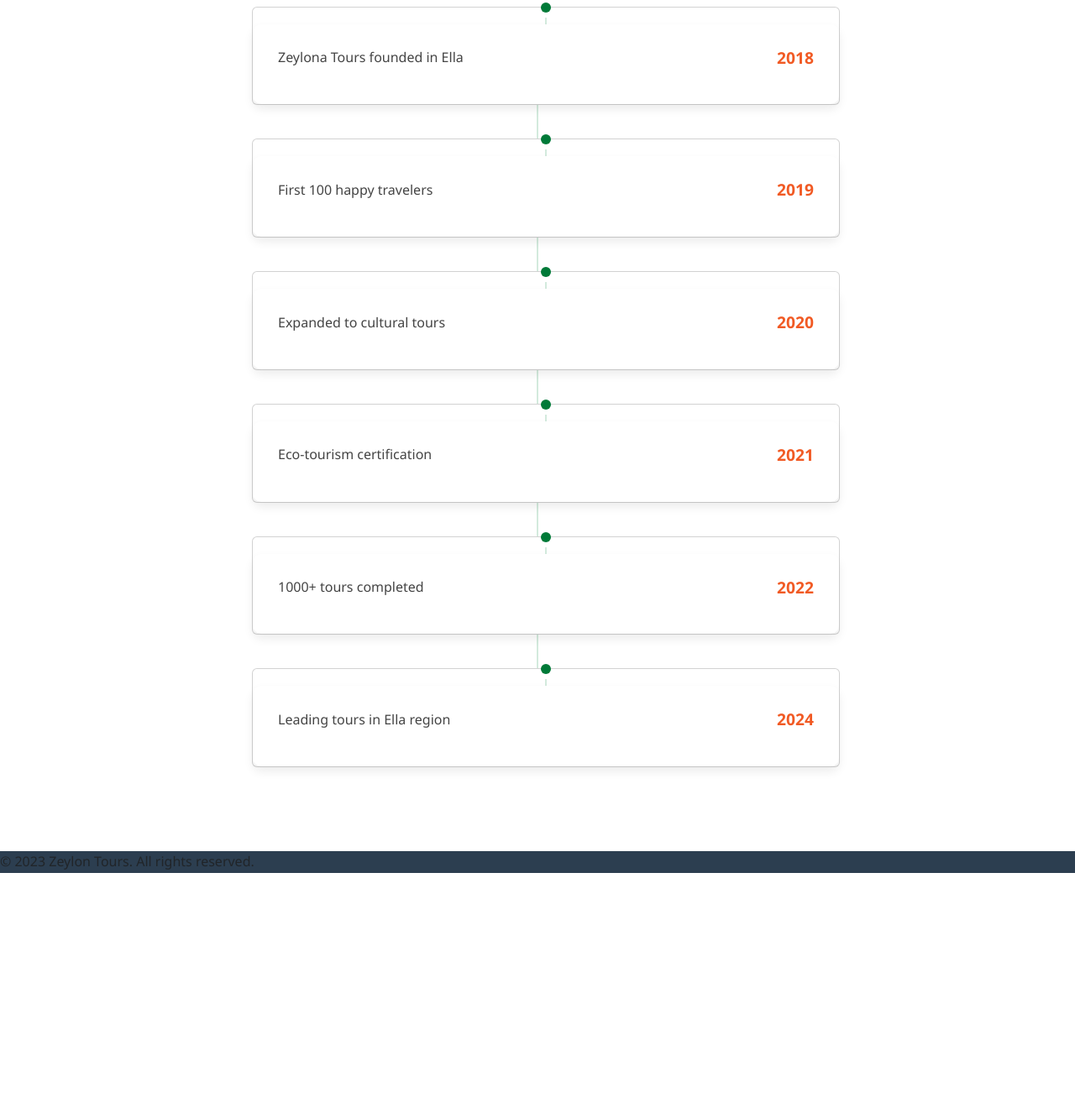
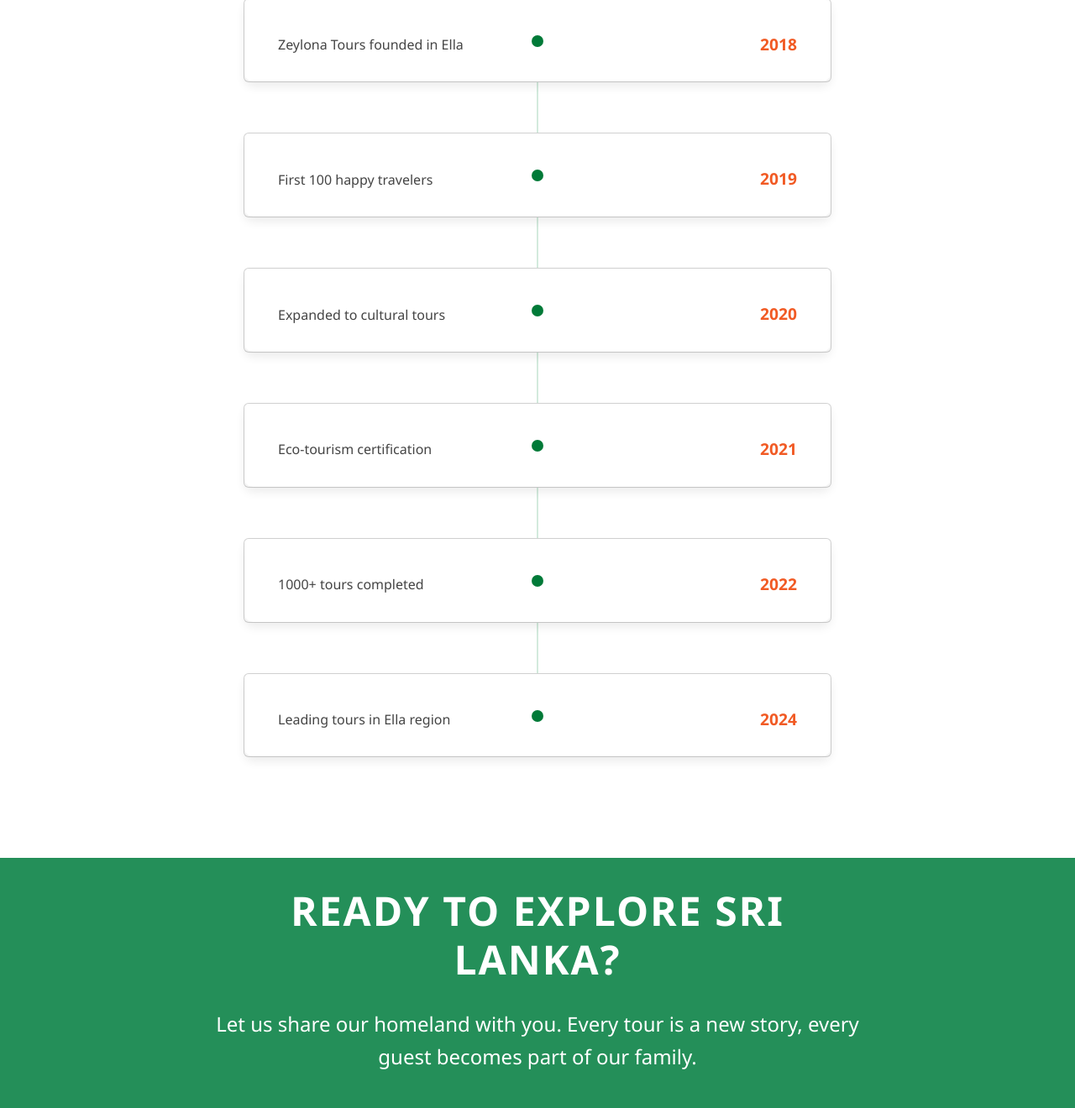
Before and after one commit to Shondarzer-Taroka/zeylon-tours, a website: page about.html in a window 1280 px wide. Shown: the part 1480-2800 px from the top of the page at 84% size. Before the commit the page ends 2535 px from the top, so only its background shows below. Drawn offline with nearby package versions, Linux system fonts and the light colour scheme.

Commit message:
time line done

```diff
--- a/about.html
+++ b/about.html
@@ -13,6 +13,7 @@
     <link rel="stylesheet" href="css/OurStoryAndMission.css">
     <link rel="stylesheet" href="css/why-choose.css">
     <link rel="stylesheet" href="css/timeline-section.css">
+    <link rel="stylesheet" href="css/explore-section.css">
 </head>
 
 <body>
@@ -136,61 +137,83 @@
             </section>
 
 
+
+
   <section class="timeline-section">
     <h2 class="title">Our Journey</h2>
     <p class="subtitle">Milestones that shaped Zeylona Tours</p>
 
     <div class="timeline">
+
+      <!-- Card 1 -->
       <div class="card">
-                        <span class="dot"></span>
         <div class="card-inner">
-                            <p class="left">Zeylona Tours founded in Ella</p>
-                            <p class="right">2018</p>
+          <div class="dot"></div>
+          <div class="left">Zeylona Tours founded in Ella</div>
+          <div class="right">2018</div>
         </div>
       </div>
 
+      <!-- Card 2 -->
       <div class="card">
-                        <span class="dot"></span>
         <div class="card-inner">
-                            <p class="left">First 100 happy travelers</p>
-                            <p class="right">2019</p>
+          <div class="dot"></div>
+          <div class="left">First 100 happy travelers</div>
+          <div class="right">2019</div>
         </div>
       </div>
 
+      <!-- Card 3 -->
       <div class="card">
-                        <span class="dot"></span>
         <div class="card-inner">
-                            <p class="left">Expanded to cultural tours</p>
-                            <p class="right">2020</p>
+          <div class="dot"></div>
+          <div class="left">Expanded to cultural tours</div>
+          <div class="right">2020</div>
         </div>
       </div>
 
+      <!-- Card 4 -->
       <div class="card">
-                        <span class="dot"></span>
         <div class="card-inner">
-                            <p class="left">Eco-tourism certification</p>
-                            <p class="right">2021</p>
+          <div class="dot"></div>
+          <div class="left">Eco-tourism certification</div>
+          <div class="right">2021</div>
         </div>
       </div>
 
+      <!-- Card 5 -->
       <div class="card">
-                        <span class="dot"></span>
         <div class="card-inner">
-                            <p class="left">1000+ tours completed</p>
-                            <p class="right">2022</p>
+          <div class="dot"></div>
+          <div class="left">1000+ tours completed</div>
+          <div class="right">2022</div>
         </div>
       </div>
 
+      <!-- Card 6 -->
       <div class="card">
-                        <span class="dot"></span>
         <div class="card-inner">
-                            <p class="left">Leading tours in Ella region</p>
-                            <p class="right">2024</p>
+          <div class="dot"></div>
+          <div class="left">Leading tours in Ella region</div>
+          <div class="right">2024</div>
         </div>
+      </div>
+
+    </div>
+  </section>
+
+
+    <!-- Explore Sri Lanka Section -->
+    <section class="explore-section">
+        <div class="explore-content">
+            <h1>Ready to Explore Sri Lanka?</h1>
+            <p class="lead-text">Let us share our homeland with you. Every tour is a new story, every guest becomes part of our family.</p>
+            <div class="action-buttons">
+                <a href="contact.html" class="action-btn primary-btn">Contact Us Today</a>
+                <a href="tours.html" class="action-btn secondary-btn">View Our Tours</a>
             </div>
         </div>
     </section>
-
 
 
 
--- a/css/OurStoryAndMission.css
+++ b/css/OurStoryAndMission.css
@@ -21,6 +21,7 @@
 .story-box {
       width: 50%;
   flex: 2;
+  color: black;
 }
 
 .mission-box {
--- /dev/null
+++ b/css/explore-section.css
@@ -0,0 +1,104 @@
+
+        :root {
+            --primary-color: #248f59;
+            --secondary-color: #e58a3c;
+            --dark-color: #2c3e50;
+            --text-color: #333333;
+        }
+
+        body {
+            font-family: 'Segoe UI', Tahoma, Geneva, Verdana, sans-serif;
+            margin: 0;
+            padding: 0;
+            color: white;
+        }
+
+        .explore-section {
+            background: #248f59;
+            height: 50vh;
+            display: flex;
+            align-items: center;
+            justify-content: center;
+            text-align: center;
+            padding: 20px;
+        }
+
+        .explore-content {
+            max-width: 800px;
+        }
+
+        h1 {
+            font-size: 3rem;
+            font-weight: 700;
+            margin-bottom: 30px;
+            text-transform: uppercase;
+            letter-spacing: 2px;
+        }
+
+        .lead-text {
+            font-size: 1.5rem;
+            margin-bottom: 50px;
+            line-height: 1.6;
+        }
+
+        .action-buttons {
+            display: flex;
+            justify-content: center;
+            gap: 20px;
+            flex-wrap: wrap;
+        }
+
+        .action-btn {
+            padding: 15px 30px;
+            font-size: 1.1rem;
+            font-weight: 600;
+            text-transform: uppercase;
+            letter-spacing: 1px;
+            border-radius: 4px;
+            transition: all 0.3s ease;
+            text-decoration: none;
+            display: inline-block;
+        }
+
+        .primary-btn {
+            background-color: var(--secondary-color);
+            color: white;
+            border: 2px solid var(--secondary-color);
+        }
+
+        .primary-btn:hover {
+            background-color: #c0392b;
+            border-color: #c0392b;
+            color: white;
+            transform: translateY(-3px);
+        }
+
+        .secondary-btn {
+            background-color: #6fbd96;
+            color: white;
+            border: 2px solid white;
+        }
+
+        .secondary-btn:hover {
+            background-color: rgba(255, 255, 255, 0.1);
+            transform: translateY(-3px);
+        }
+
+        @media (max-width: 768px) {
+            h1 {
+                font-size: 2.2rem;
+            }
+
+            .lead-text {
+                font-size: 1.2rem;
+            }
+
+            .action-buttons {
+                flex-direction: column;
+                gap: 15px;
+            }
+
+            .action-btn {
+                width: 100%;
+            }
+        }
--- a/css/timeline-section.css
+++ b/css/timeline-section.css
@@ -31,7 +31,6 @@
 
 .timeline {
   position: relative;
-  padding-left: 20px;
 }
 
 .timeline::before {
@@ -50,39 +49,35 @@
   position: relative;
   width: 100%;
   max-width: 700px;
-  margin: 40px auto;
-  padding-top: 20px;
+  margin: 60px auto;
+  animation: fadeSlideUp 1s ease forwards;
+  opacity: 0;
 }
+
+.card:nth-child(1) { animation-delay: 0.2s; }
+.card:nth-child(2) { animation-delay: 0.4s; margin-left: 80px;}
+.card:nth-child(3) { animation-delay: 0.6s; }
+.card:nth-child(4) { animation-delay: 0.8s; }
+.card:nth-child(5) { animation-delay: 1s; }
+.card:nth-child(6) { animation-delay: 1.2s; }
 
 .card::after {
   content: "";
   position: absolute;
-  top: 12px;
+  top: 0;
   left: 50%;
   width: 2px;
-  height: calc(100% - 12px);
+  height: 100%;
   background-color: #d3eadd;
   transform: translateX(-50%);
   z-index: 0;
-}
-
-.dot {
-  position: absolute;
-  top: 0;
-  left: 50%;
-  transform: translate(-50%, -50%);
-  width: 12px;
-  height: 12px;
-  background-color: #007a38;
-  border-radius: 50%;
-  z-index: 1;
 }
 
 .card-inner {
   background-color: #fff;
   border-radius: 10px;
   box-shadow: 0 6px 12px rgba(0, 0, 0, 0.08);
-  padding: 25px 30px;
+  padding: 40px 40px 30px;
   display: flex;
   justify-content: space-between;
   align-items: center;
@@ -90,14 +85,54 @@
   z-index: 1;
 }
 
+.dot {
+  position: absolute;
+  top: 50px;
+  left: 50%;
+  transform: translate(-50%, -50%);
+  width: 14px;
+  height: 14px;
+  background-color: #007a38;
+  border-radius: 50%;
+  box-shadow: 0 0 0 4px #fff;
+  z-index: 2;
+  animation: scaleIn 0.5s ease forwards;
+}
+
 .card-inner .left {
   text-align: left;
   font-size: 1rem;
   color: #444;
+  width: 70%;
 }
 
 .card-inner .right {
   font-weight: 700;
   color: #f15a24;
   font-size: 1.2rem;
+  width: 30%;
+  text-align: right;
 }
+
+/* Animations */
+@keyframes scaleIn {
+  0% {
+    transform: translate(-50%, -50%) scale(0);
+    opacity: 0;
+  }
+  100% {
+    transform: translate(-50%, -50%) scale(1);
+    opacity: 1;
+  }
+}
+
+@keyframes fadeSlideUp {
+  0% {
+    transform: translateY(30px);
+    opacity: 0;
+  }
+  100% {
+    transform: translateY(0px);
+    opacity: 1;
+  }
+}
```
Lines whose indentation alone changed are shown as unchanged.
